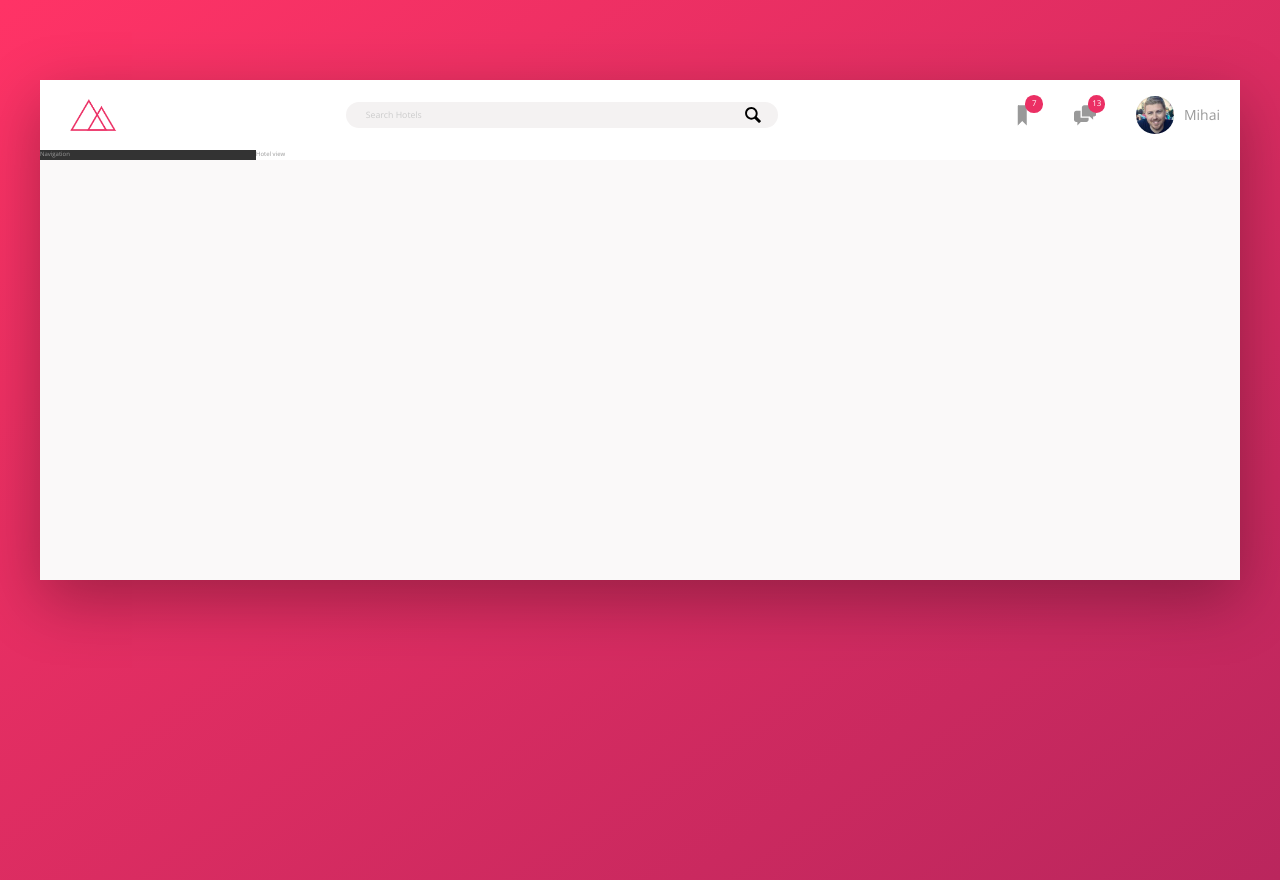
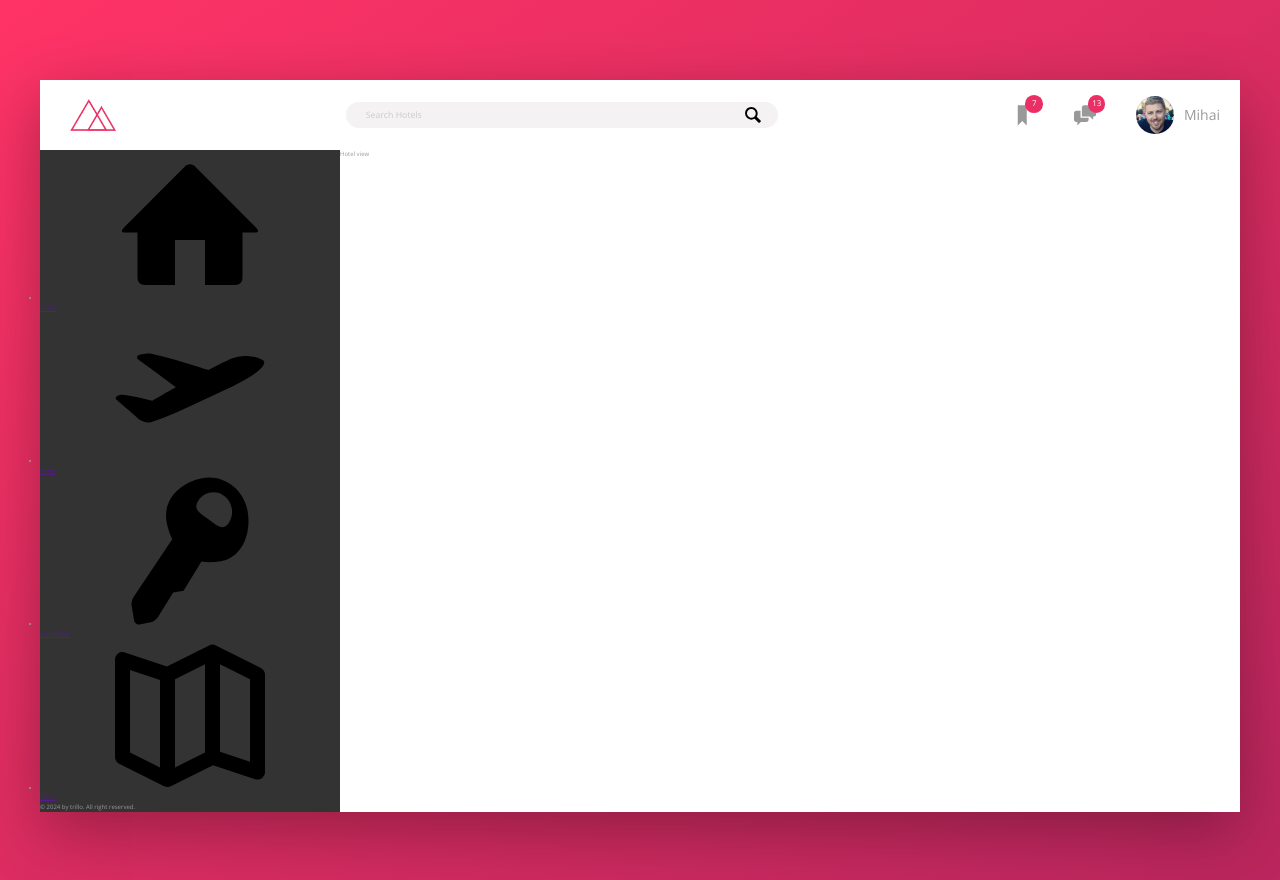
Before and after one commit to MihaiElisei/trillo-app, a website: page index.html in a window 1280 px wide. Drawn offline with nearby package versions, Linux system fonts and the light colour scheme.

Commit message:
add html for sidebar

```diff
--- a/index.html
+++ b/index.html
@@ -46,7 +46,51 @@
             </header>
             <div class="content">
                 <nav class="sidebar">
-                    Navigation
+                    <ul class="side-nav">
+                        <li class="side-nav__item">
+                            <a href="" class="side-nav__link">
+                                <svg class="side-nav__icon">
+                                    <use xlink:href="img/sprite.svg#icon-home"></use>
+                                </svg>
+                                <span>
+                                    Hotel
+                                </span>
+                            </a>
+                        </li>
+                        <li class="side-nav__item">
+                            <a href="" class="side-nav__link">
+                                <svg class="side-nav__icon">
+                                    <use xlink:href="img/sprite.svg#icon-aircraft-take-off"></use>
+                                </svg>
+                                <span>
+                                    Flight
+                                </span>
+                            </a>
+                        </li>
+                        <li class="side-nav__item">
+                            <a href="" class="side-nav__link">
+                                <svg class="side-nav__icon">
+                                    <use xlink:href="img/sprite.svg#icon-key"></use>
+                                </svg>
+                                <span>
+                                    Car Rental
+                                </span>
+                            </a>
+                        </li>
+                        <li class="side-nav__item">
+                            <a href="" class="side-nav__link">
+                                <svg class="side-nav__icon">
+                                    <use xlink:href="img/sprite.svg#icon-map"></use>
+                                </svg>
+                                <span>
+                                    Tours
+                                </span>
+                            </a>
+                        </li>
+                    </ul>
+                    <div class="legal">
+                        &copy; 2024 by trillo. All right reserved.
+                    </div>
                 </nav>
                 <main class="hotel-view">
                     Hotel view
--- a/sass/_components.scss
+++ b/sass/_components.scss
@@ -123,3 +123,9 @@
         font-size: 1.4rem;
     }
 }
+
+
+
+
+// ---------------------------------------
+//SIDE BAR
```
